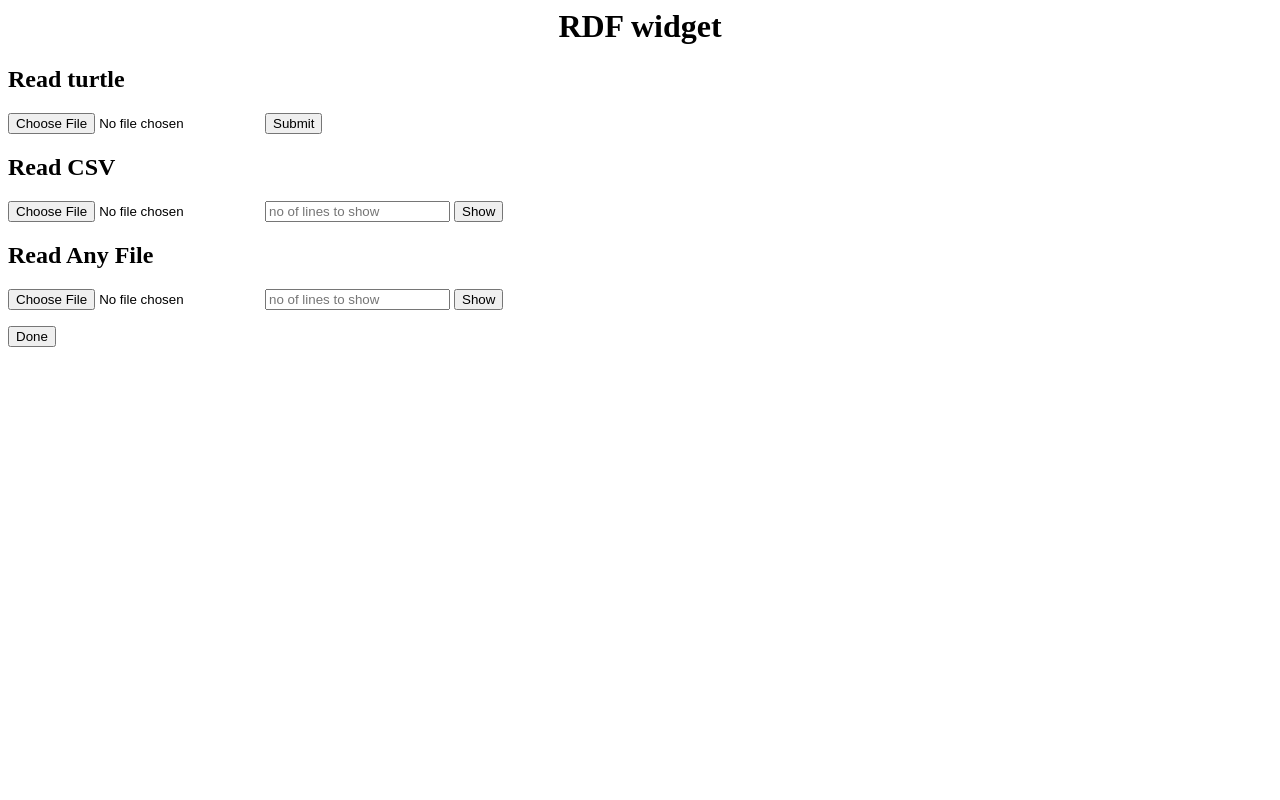
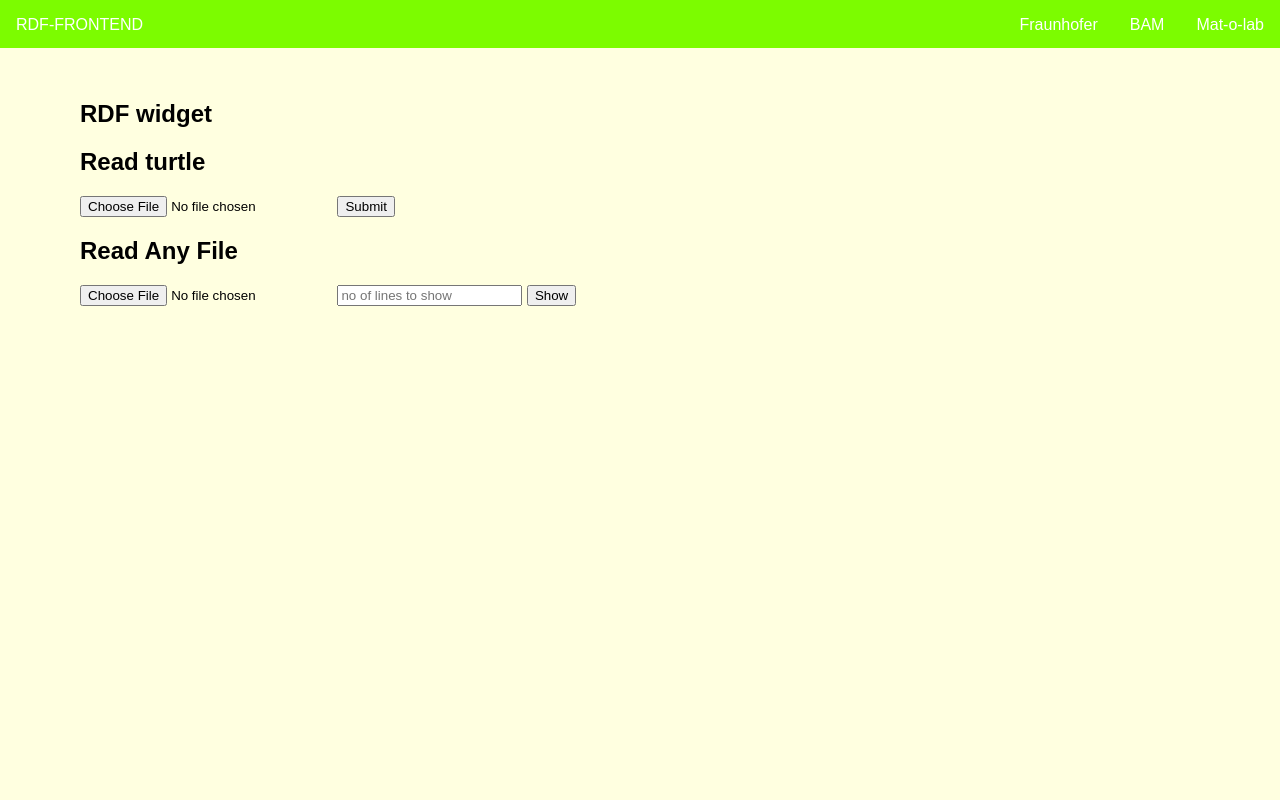
Before and after one commit to awi2004/RdfMapper, a Flask app: page /file_read in a window 1280 px wide. Run offline with Flask 2, Linux system fonts and the light colour scheme; some libraries are stand-ins or nearby versions.

Commit message:
added css

```diff
--- a/app.py
+++ b/app.py
@@ -71,8 +71,6 @@ def read_turte():
     file = request.form['upload-file']
     print(file)
     # no_of_rows = int(request.form['no_of_rows'])
-    # g = rdflib.Graph()
-    # g = ConjunctiveGraph()
     owlClass = rdflib.namespace.OWL.Class
     rdfType = rdflib.namespace.RDF.type
 
@@ -107,6 +105,10 @@ def index():
 
 @app.route('/file_read', methods=['GET', 'POST'])
 def file_read():
+    """
+    This is first landing page.
+    :return:
+    """
     return render_template('index_old.html')
 
 
@@ -167,6 +169,10 @@ def data():
 
 @app.route('/autocomplete', methods=['GET'])
 def autocomplete():
+    """
+    This is autocomplete method.
+    :return:
+    """
     search = request.args.get('q')
     print(request.args.get('term'))
     print('search is ---------')
@@ -174,11 +180,8 @@ def autocomplete():
     autocomplete = AutoComplete(words=autocmplete_label_dict)
     print(autocomplete.search(word=str(search), max_cost=3, size=3))
     t = autocomplete.search(word=str(search), max_cost=3, size=6)
-
     flatten = [item for sublist in t for item in sublist]
     print(flatten)
-
-    # results = autocomplete.search(word=str(search), max_cost=3, size=3) #class_labels  # ['Beer', 'Wine', 'Soda', 'Juice', 'Water']
     results = flatten
     print(results)
 
@@ -221,14 +224,6 @@ def search():
                            rdflib.Literal(dictOfWordsFromCSV.get(class_labels[i])[1])))
             csv_graph.add((rdflib.Literal(request.form.get("search" + str(i + 1))), OWL.hasIdentifier,
                            rdflib.Literal(class_labels[i])))
-        # owl = OWL.str(request.form.get("prop1"))
-
-        # test graph add data request.form.get("search" + str(i + 1))
-        # csv_test_graph.add((rdflib.URIRef(request.form.get("search" + str(i + 1))),
-        #                     BS[request.form.get("prop" + str(i + 1))],
-        #                     rdflib.Literal(request.form.get("searchx" + str(
-        #                         i + 1)))))  # rdflib.RDF.type(str(request.form.get("prop" + str(i + 1))))
-
     for j in range(7):
         csv_graph.add((rdflib.Literal('column ' + str(j)), OWL.hasLabel,
                        rdflib.Literal(dictOfWordsHeaders[j][1])))
@@ -272,6 +267,10 @@ def search():
 @returns_rdf
 @custom_decorator
 def showSelection():
+    """
+    Creates rdf triples from slected values.
+    :return:
+    """
     # flash('RDF file successfully created')
     BMWD = Namespace('https://www.materials.fraunhofer.de/ontologies/BWMD_ontology/mid#')
     UNIT = Namespace('http://www.ontologyrepository.com/CommonCoreOntologies/Mid/InformationEntityOntology')#http://www.qudt.org/2.1/vocab/unit
@@ -309,8 +308,8 @@ def showSelection():
     return g
 
 
-@app.route('/test_read', methods=['GET', 'POST'])
-def test_read():
+@app.route('/read_files', methods=['GET', 'POST'])
+def read_files():
     # file to reads
     file = request.form['upload-file']
     no_of_lines = int(request.form['no_of_rows_csv'])
@@ -335,7 +334,7 @@ def upload():
             print(f)
         #target = "/".os.path.join(APP_ROOT, filename)
         print(filename)
-        #print(target)
+        #rint(target)p
     return "OK"
 
 
--- /dev/null
+++ b/static/css/nav_style.css
@@ -0,0 +1,103 @@
+html,
+body {
+  margin: 0;
+  padding: 0;
+  font-family: sans-serif;
+  display: inline-block;
+  float: right;
+}
+
+/* sidebar menu css */
+
+.sidebar-menu {
+  width: 27vw;
+  height: 100vh;
+  background-color: white;
+  box-sizing: border-box;
+  /* border: 5px solid red; */
+  float: right;
+  transition: all 0.5s ease-out;
+  margin: 0;
+  padding: 0;
+  overflow-x: hidden;
+}
+
+.sidebar-menu .form-ontology {
+  width: 100%;
+  height: 40%;
+  background-color: blue;
+  box-sizing: border-box;
+  float: right;
+  vertical-align: top;
+  padding: 5px;
+  border: 0;
+}
+
+.sidebar-menu .tripple-show {
+  width: 100%;
+  height: 60%;
+  background-color: red;
+  box-sizing: border-box;
+  float: right;
+  vertical-align: top;
+  padding: 5px;
+  border: 0;
+}
+/* main menu css */
+.main-menu {
+  width: 100vw;
+  height: 100vh;
+  position: relative;
+  background-color: lightyellow;
+  float: left;
+  padding: 5em;
+  box-sizing: border-box;
+  transition: all 0.5s ease-out;
+  /* margin-right: 50vw; */
+}
+
+.main-menu #toggle-button {
+  /* left: 85%; */
+  /* margin-right: 100%; */
+  color: black;
+  /* border: 0.1em solid #ffb703; */
+  transition: all 0.5s ease-out;
+}
+.main-menu #toggle-button:hover {
+  cursor: pointer;
+  color: #ffb703;
+}
+
+.main-menu nav {
+  width: 100%;
+  height: 3em;
+  background-color: lawngreen;
+  color: white;
+  margin: 0 !important;
+  position: absolute;
+  left: 0;
+  top: 0;
+  margin-left: 2em;
+}
+
+.main-menu nav ul {
+  list-style-type: none;
+  margin: 0;
+  padding: 0;
+}
+.main-menu nav li {
+  display: inline;
+  float: right;
+  padding: 1em;
+  text-decoration: none;
+}
+.main-menu nav li a {
+  text-decoration: none;
+  color: white;
+}
+
+.main-menu nav li:first-child {
+  display: inline;
+  float: left;
+  padding: 1em;
+}
--- a/templates/index_old.html
+++ b/templates/index_old.html
@@ -1,18 +1,31 @@
-<html>
+<!DOCTYPE html>
+<html lang="en">
 <head>
     <meta charset="utf-8">
+    <meta http-equiv="X-UA-Compatible" content="IE=edge">
+    <meta name="viewport" content="width=device-width, initial-scale=1.0">
+    <link rel="stylesheet" href="../static/css/nav_style.css">
+    <link href="https://fonts.googleapis.com/icon?family=Material+Icons"
+      rel="stylesheet">
 
-    <script src="https://rawgit.com/enyo/dropzone/master/dist/dropzone.js"></script>
-    <link rel="stylesheet" href="https://rawgit.com/enyo/dropzone/master/dist/dropzone.css">
-
-    <style>
-            h1 {text-align: center;}
-            p {text-align: center;}
-            div {text-align: center;}
-
-    </style>
+    <!--<script src="https://rawgit.com/enyo/dropzone/master/dist/dropzone.js"></script>
+    <link rel="stylesheet" href="https://rawgit.com/enyo/dropzone/master/dist/dropzone.css">-->
 </head>
 <body>
+    <div id="app">
+
+        <!--             v-bind:style="[isActive? {'width': '100vw'} : {'width':'70vw'}]>-->
+        <section class="main-menu">
+        <nav>
+            <ul>
+                <li>RDF-FRONTEND</li>
+                <li><a href="#">Mat-o-lab</a> </li>
+                <li><a href="#">BAM</a></li>
+                <li><a href="#">Fraunhofer</a></li>
+            </ul>
+        </nav>
+
+        <div>
             <h1>RDF widget</h1>
             <form class="" action="/rdf" method="post">
                 <h2>Read turtle</h2>
@@ -23,20 +36,30 @@
             {% if alert_value == 1 %}
             <p>Ontology read done.</p>
             {% endif %}
-<form class="" action="/data" method="post">
+            <!--<form class="" action="/data" method="post">
                 <h2>Read CSV</h2>
                 <input type="file" name="upload-file">
                 <input type="number" name="no_of_rows_csv" placeholder="no of lines to show"/>
                 <input type="submit" name="" value="Show">
-</form>
+            </form>-->
 
-<form class="" action="/test_read" method="post">
+            <form class="" action="/read_files" method="post">
                 <h2>Read Any File</h2>
                 <input type="file" name="upload-file">
                 <input type="number" name="no_of_rows_csv" placeholder="no of lines to show"/>
                 <input type="submit" name="" value="Show">
             </form>
+        </div>
 
-<form action="{{ url_for('upload') }}", method="POST" class="dropzone">
+
+
+
+
+
+        <!--<form action="{{ url_for('upload') }}", method="POST" class="dropzone">
              <input type="submit" name="" value="Done">
-</form>
+        </form>-->
+</section>
+</div>
+</body>
+</html>
--- a/templates/regex_file.html
+++ b/templates/regex_file.html
@@ -4,7 +4,7 @@
     <meta charset="UTF-8">
     <meta name="viewport" content="width=device-width, initial-scale=1">
     <title>Title</title>
-    <link rel="stylesheet" href="/static/css/style.css">
+    <link rel="stylesheet" href="../static/css/style.css">
     <link rel="stylesheet" href="//code.jquery.com/ui/1.12.1/themes/base/jquery-ui.css">
     <link rel="stylesheet" href="/resources/demos/style.css">
 </head>
```
Also changed, not shown: templates/nav.html (added, +65 -0 lines). Lines whose indentation alone changed are shown as unchanged.
